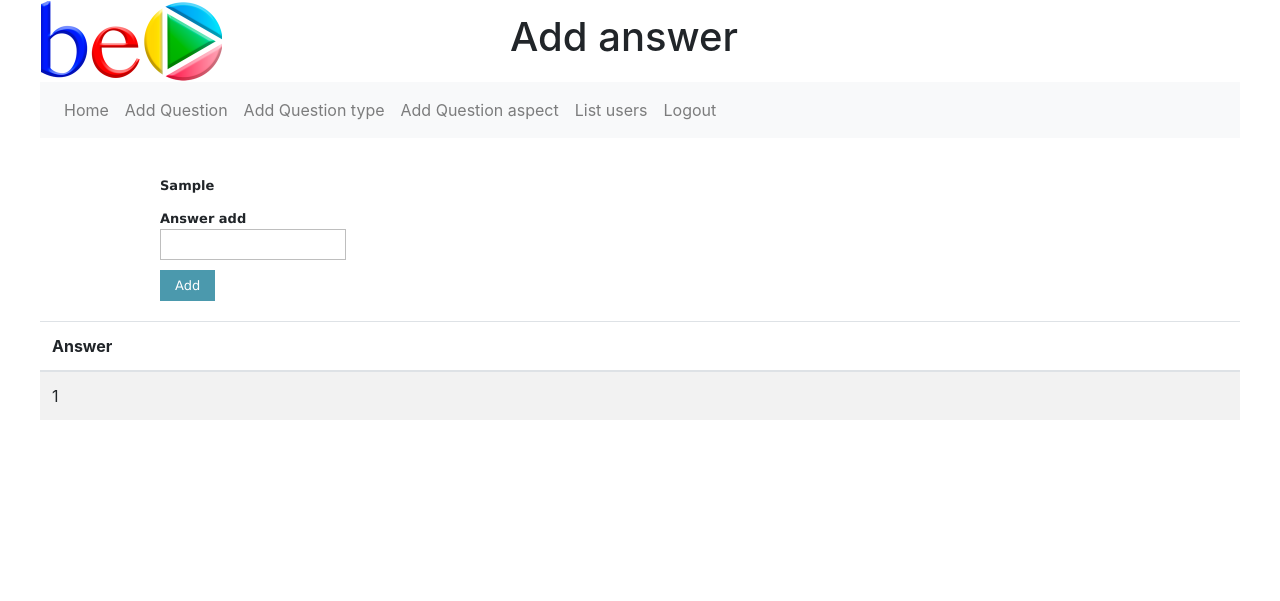
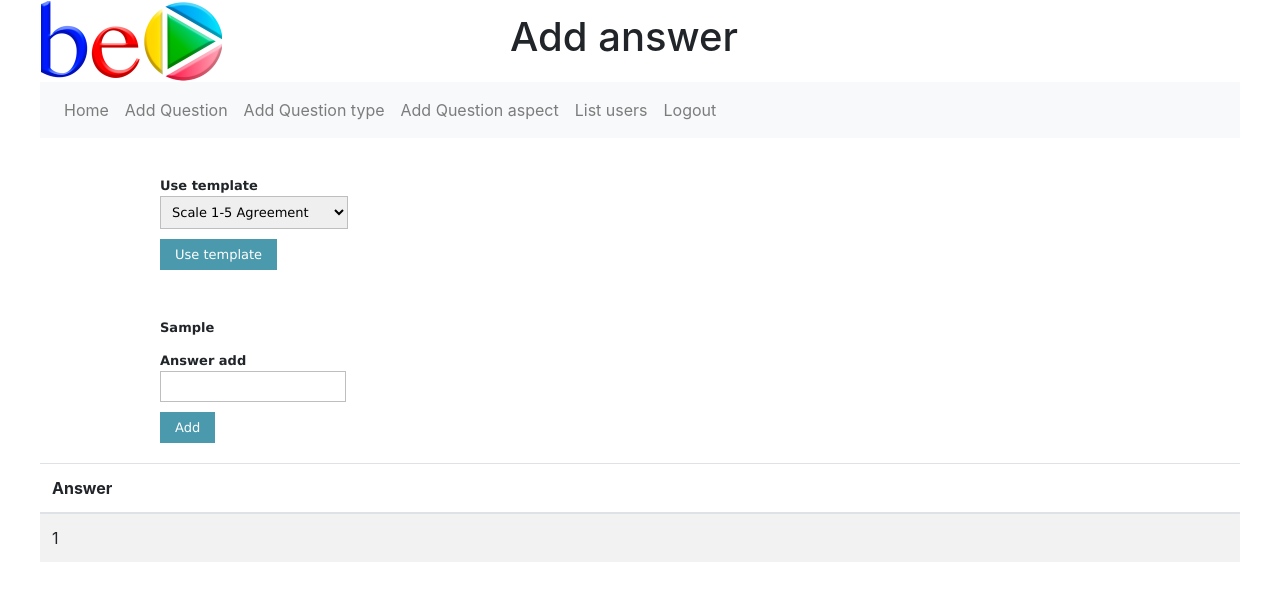
Before and after one commit to padouch/questionneire, a Flask app: page /answeradd?question_id=1 in a window 1280 px wide. Shown: the top 601 px of the page. Run offline with Flask 2, Linux system fonts and the light colour scheme; tables that the repository leaves empty hold one stand-in row (values such as "Sample post"); some libraries are stand-ins or nearby versions.

Commit message:
add templating

```diff
--- a/app/answer_add/views.py
+++ b/app/answer_add/views.py
@@ -12,7 +12,6 @@ def answeradd():
 
     if request.method == 'GET':
         ar = Answer.query.filter_by(q_id=qr_id)
-        #        question = db.engine.execute ("select q_txt from question where id = 1")
         qr = Question.query.filter_by(id=qr_id)
         return render_template('answer_add/answeradd.html', answers=ar, quest_id=qr_id, que=qr)
 
@@ -24,3 +23,34 @@ def answeradd():
     #   question = db.engine.execute("select q_txt from question where id = 1")
     qr = Question.query.filter_by(id=q_id)
     return render_template('answer_add/answeradd.html', answers=ar, quest_id=q_id, que=qr)
+
+
+@mod.route('/answertmpl', methods=['POST'])
+def answertmpl():
+    qr_id = request.form.get('q_id')
+    a_tmpl = request.form.get('tmp_txt')
+    if a_tmpl == "scale1-5-aggree":
+        print("scale1-5-aggree")
+        a_add = create_answer("Strongly Disagree", qr_id)
+        a_add = create_answer("Disagree", qr_id)
+        a_add = create_answer("Undecided", qr_id)
+        a_add = create_answer("Agree", qr_id)
+        a_add = create_answer("Strongly Agree", qr_id)
+    elif a_tmpl == "scale1-5-improve":
+        print("scale1-5-improve")
+        a_add = create_answer("Needs Improvement", qr_id)
+        a_add = create_answer("Advanced", qr_id)
+        a_add = create_answer("Leader", qr_id)
+        a_add = create_answer("Master", qr_id)
+        a_add = create_answer("Expert and excelling", qr_id)
+    elif a_tmpl == "boolean-tmpl":
+        print("boolean-tmpl")
+        a_add = create_answer("Yes", qr_id)
+        a_add = create_answer("No", qr_id)
+    else:
+        print("wrong param")
+
+    ar = Answer.query.filter_by(q_id=qr_id)
+    #        question = db.engine.execute ("select q_txt from question where id = 1")
+    qr = Question.query.filter_by(id=qr_id)
+    return render_template('answer_add/answeradd.html', answers=ar, quest_id=qr_id, que=qr)
--- a/app/templates/answer_add/answeradd.html
+++ b/app/templates/answer_add/answeradd.html
@@ -1,6 +1,22 @@
 {% extends 'layout.html' %}
 {% block haeder %} Add answer {% endblock %}
 {% block content %}
+
+
+    <form action="/answertmpl" method="POST" class="form-style-1">
+        <li>
+            <input type="hidden" id="q_id" name="q_id" value="{{ quest_id }}">
+            <label for="tmp_txt"> Use template </label>
+            <select name="tmp_txt" id="a_tmpl">
+                <option value="scale1-5-aggree">Scale 1-5 Agreement</option>
+                <option value="scale1-5-improve">Scale 1-5 improvement</option>
+                <option value="boolean-tmpl">Yes/No</option>
+            </select>
+        <li>
+            <input type="submit" value="Use template"/>
+        </li>
+        </li>
+    </form>
 
     <!-- The form action and method correspond to a Flask route -->
     <form action="/answeradd" method="POST" class="form-style-1">
@@ -17,7 +33,6 @@
             <input type="submit" value="Add"/>
         </li>
     </form>
-
     <table class='table table-striped'>
         <tr>
             <thead>
```
